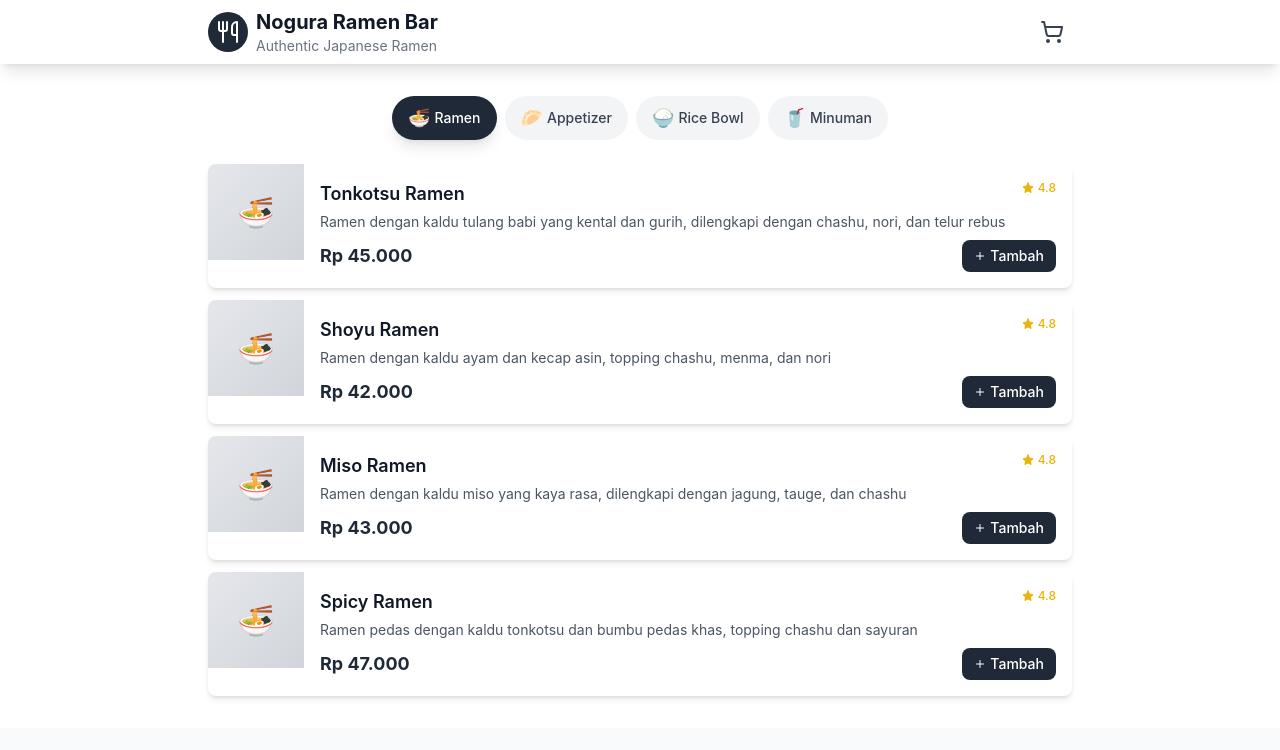
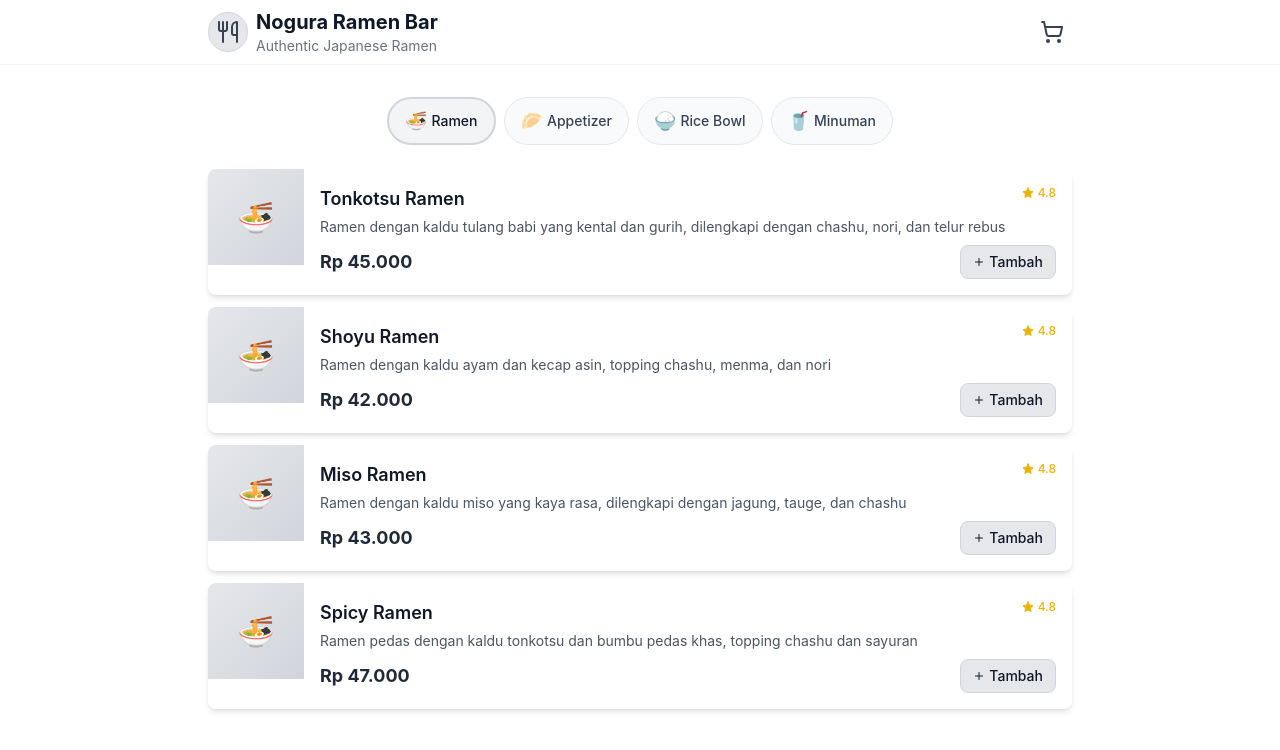
Before and after one commit to noguraofficial/menu, a Next.js app: page / in a window 1280 px wide. Shown: the top 750 px of the page. Built offline with nearby package versions, Linux system fonts and the light colour scheme.

Commit message:
Apply minimalist design - remove shadows, use soft borders and light colors, change background to white

```diff
--- a/app/layout.tsx
+++ b/app/layout.tsx
@@ -18,7 +18,7 @@ export default function RootLayout({
 }) {
   return (
     <html lang="id">
-      <body className="bg-gray-50 min-h-screen">
+      <body className="bg-white min-h-screen">
         <CartProvider>
           <Header />
           <main className="pb-16">
--- a/components/CartDrawer.tsx
+++ b/components/CartDrawer.tsx
@@ -133,7 +133,7 @@ export default function CartDrawer({ isOpen, onClose }: CartDrawerProps) {
               <Link
                 href="/checkout"
                 onClick={onClose}
-                className="w-full bg-gray-800 text-white py-3 px-4 rounded-lg text-sm md:text-base font-medium hover:bg-gray-700 transition-colors text-center block"
+                className="w-full bg-gray-200 text-gray-900 py-3 px-4 rounded-lg text-sm md:text-base font-medium hover:bg-gray-300 border border-gray-300 transition-colors text-center block"
               >
                 Lanjut ke Checkout
               </Link>
--- a/components/Header.tsx
+++ b/components/Header.tsx
@@ -15,13 +15,13 @@ export default function Header() {
 
   return (
     <>
-      <header className="bg-white shadow-lg sticky top-0 z-50">
+        <header className="bg-white border-b border-gray-100 sticky top-0 z-50">
         <div className="max-w-4xl mx-auto px-4">
           <div className="flex justify-between items-center h-14 md:h-16">
             {/* Logo - Responsive */}
             <Link href="/" className="flex items-center space-x-2">
-              <div className="w-8 h-8 md:w-10 md:h-10 bg-gray-800 rounded-full flex items-center justify-center">
-                <Utensils className="w-4 h-4 md:w-6 md:h-6 text-white" />
+              <div className="w-8 h-8 md:w-10 md:h-10 bg-gray-200 rounded-full flex items-center justify-center border border-gray-300">
+                <Utensils className="w-4 h-4 md:w-6 md:h-6 text-gray-700" />
               </div>
               <div>
                 <h1 className="text-lg md:text-xl font-bold text-gray-900">Nogura Ramen Bar</h1>
@@ -36,7 +36,7 @@ export default function Header() {
             >
               <ShoppingCart className="w-6 h-6" />
               {cartItemCount > 0 && (
-                <span className="absolute -top-1 -right-1 bg-gray-800 text-white text-xs rounded-full h-5 w-5 flex items-center justify-center">
+                    <span className="absolute -top-1 -right-1 bg-gray-200 text-gray-700 text-xs rounded-full h-5 w-5 flex items-center justify-center border border-gray-300">
                   {cartItemCount}
                 </span>
               )}
--- a/components/MenuSection.tsx
+++ b/components/MenuSection.tsx
@@ -28,8 +28,8 @@ export default function MenuSection() {
               onClick={() => setActiveCategory(category.id)}
               className={`flex items-center space-x-1 px-4 py-2 rounded-full text-sm font-medium transition-all ${
                 activeCategory === category.id
-                  ? 'bg-gray-800 text-white shadow-lg'
-                  : 'bg-gray-100 text-gray-700 hover:bg-gray-200'
+                  ? 'bg-gray-100 text-gray-900 border-2 border-gray-300'
+                  : 'bg-gray-50 text-gray-700 hover:bg-gray-100 border border-gray-200'
               }`}
             >
               <span className="text-lg">{category.icon}</span>
@@ -77,8 +77,8 @@ export default function MenuSection() {
                       disabled={!item.isAvailable}
                       className={`flex items-center space-x-1 px-3 py-1.5 rounded-lg text-xs md:text-sm font-medium transition-colors ${
                         item.isAvailable
-                          ? 'bg-gray-800 text-white hover:bg-gray-700'
-                          : 'bg-gray-300 text-gray-500 cursor-not-allowed'
+                        ? 'bg-gray-200 text-gray-900 hover:bg-gray-300 border border-gray-300'
+                        : 'bg-gray-100 text-gray-400 cursor-not-allowed border border-gray-200'
                       }`}
                     >
                       <Plus className="w-3 h-3" />
```
